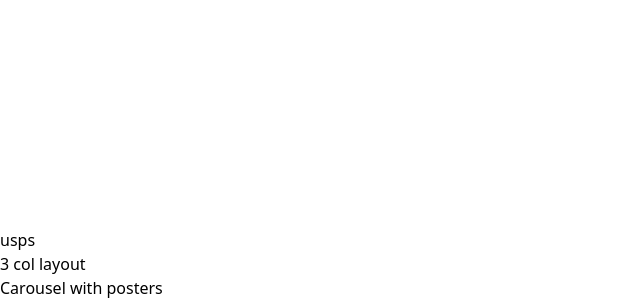
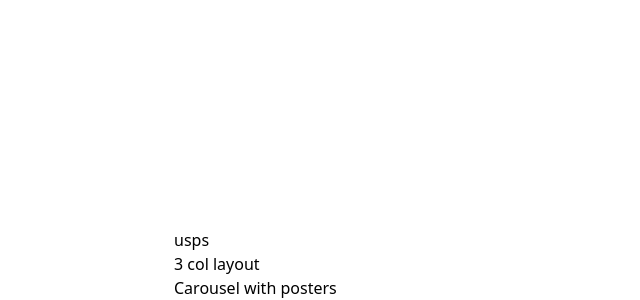
Before and after one commit to Tez-cyber/apple_tv, a React (Vite) app: page / in a window 1280 px wide. Shown: the part 1460-1760 px from the top of the page, without its empty margins (0-640 px from the left). Built offline with nearby package versions, Linux system fonts and the light colour scheme.

Commit message:
Added Container Wrapper to site layout in App.tsx

```diff
--- a/src/App.tsx
+++ b/src/App.tsx
@@ -1,3 +1,4 @@
+import { Container } from "./components/Container";
 import Header from "./components/Header";
 
 export default function App() {
@@ -6,10 +7,18 @@ export default function App() {
       <Header />
       {/* ==== Project layout */}
       <main className="">
-            <div className="h-[200vh]">Hero component</div>
-            <div>usps</div>
-            <div className="">3 col layout</div>
-            <div className="">Carousel with posters</div>
+        <div className="h-[200vh]">
+          <Container>Hero component</Container>
+        </div>
+        <div>
+          <Container>usps</Container>
+        </div>
+        <div className="">
+          <Container>3 col layout</Container>
+        </div>
+        <div className="">
+          <Container>Carousel with posters</Container>
+        </div>
       </main>
     </>
   );
```
Lines whose indentation alone changed are shown as unchanged.
